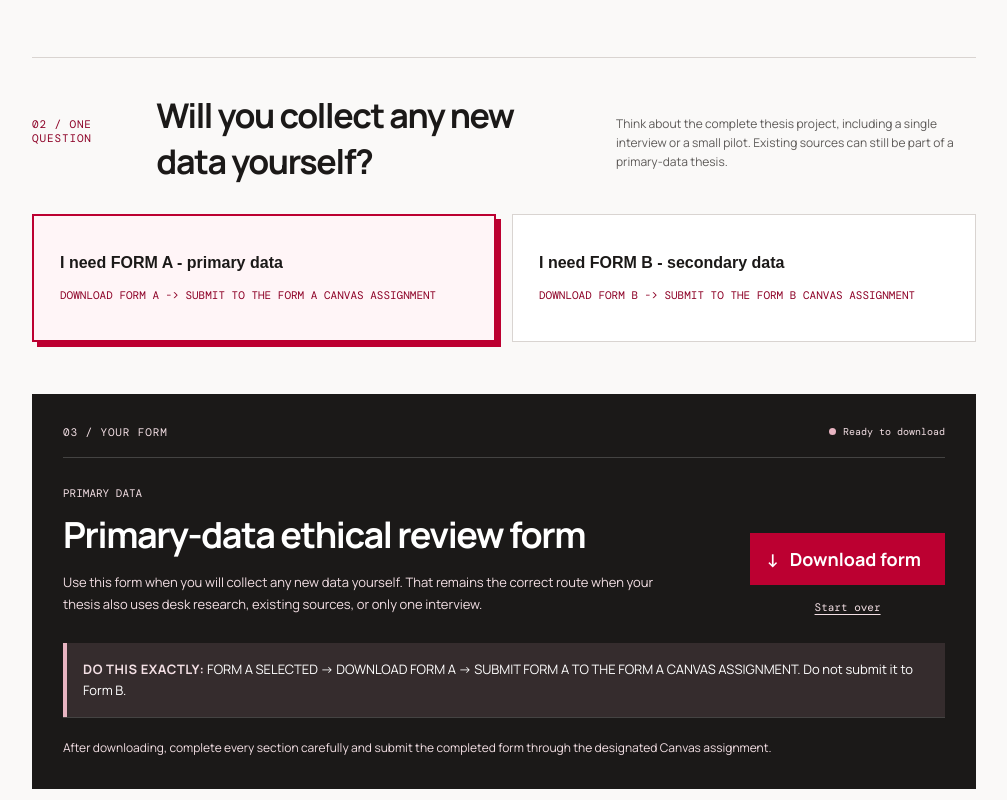
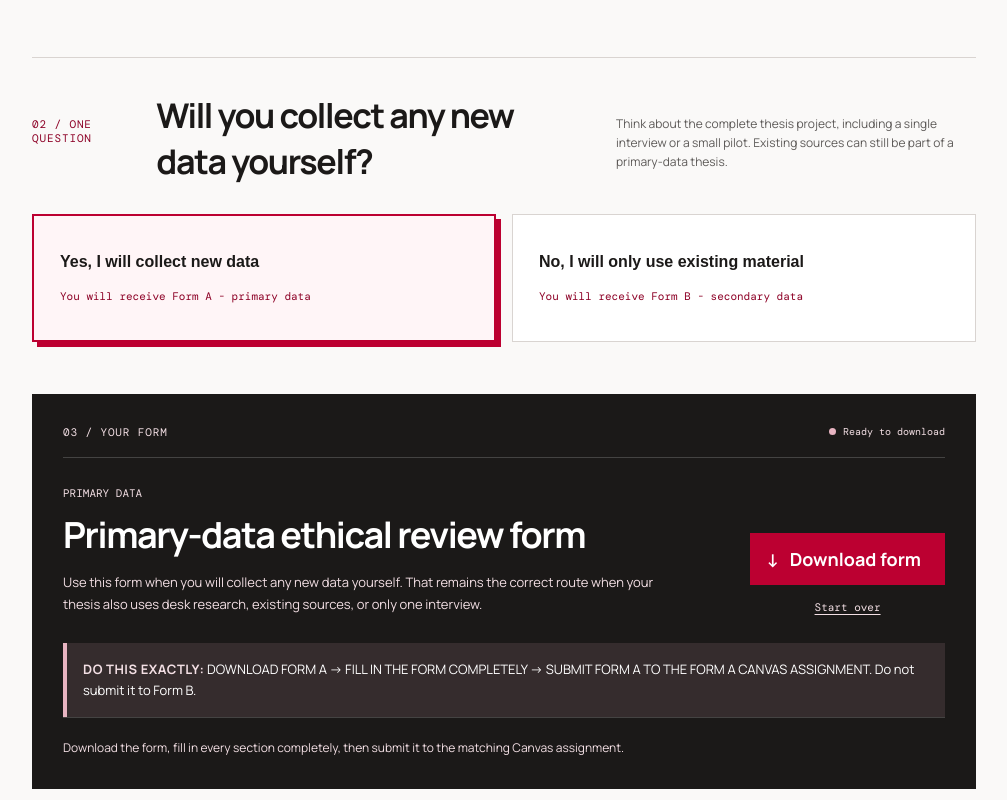
Before and after one commit to ICTO-FMG/SWethics, a plain HTML site: page index.html in a window 1280 px wide. Both pictures are taken after a click on the button 400 px from the left and 1144 px from the top of the page. Shown: the part 867-1667 px from the top of the page, without its empty margins (136-1143 px from the left). Drawn offline with nearby package versions, Linux system fonts and the light colour scheme.

Commit message:
Clarify form choice and submission steps

```diff
--- a/index.html
+++ b/index.html
@@ -35,7 +35,7 @@
         </p>
         <div class="submission-rule" role="note">
           <strong data-i18n="submissionRuleLabel">Submission rule</strong>
-          <span data-i18n="submissionRule">Download Form A or Form B. Submit the form you downloaded to the Canvas assignment with the same letter. Form A goes to the primary-data assignment. Form B goes to the secondary-data assignment.</span>
+          <span data-i18n="submissionRule">Answer YES if you will collect new data: you will receive Form A. Answer NO if you will only use existing material: you will receive Form B. Fill in the form completely before submitting it to the matching Canvas assignment.</span>
         </div>
       </section>
 
@@ -110,7 +110,7 @@
           <span id="submission-instruction"></span>
         </p>
         <p class="next-step">
-          <span data-i18n="nextStep">After downloading, complete every section carefully and submit the completed form through the designated Canvas assignment.</span>
+          <span data-i18n="nextStep">Download the form, fill in every section completely, then submit it to the matching Canvas assignment.</span>
         </p>
       </section>
 
--- a/script.js
+++ b/script.js
@@ -7,29 +7,29 @@ const translations = {
   }
 };
 
-translations.en.nextStep = 'After downloading, complete every section carefully and submit the completed form through the designated Canvas assignment.';
-translations.nl.nextStep = 'Vul na het downloaden elke sectie zorgvuldig in en dien het ingevulde formulier in via de aangewezen Canvas-opdracht.';
+translations.en.nextStep = 'Download the form, fill in every section completely, then submit it to the matching Canvas assignment.';
+translations.nl.nextStep = 'Download het formulier, vul elke sectie volledig in en dien het daarna in bij de bijbehorende Canvas-opdracht.';
 translations.en.submissionRuleLabel = 'Submission rule';
-translations.en.submissionRule = 'Download Form A or Form B. Submit the form you downloaded to the Canvas assignment with the same letter. Form A goes to the primary-data assignment. Form B goes to the secondary-data assignment.';
-translations.en.primaryChoice = 'I need FORM A - primary data';
-translations.en.primaryChoiceDetail = 'DOWNLOAD FORM A -> SUBMIT TO THE FORM A CANVAS ASSIGNMENT';
-translations.en.secondaryChoice = 'I need FORM B - secondary data';
-translations.en.secondaryChoiceDetail = 'DOWNLOAD FORM B -> SUBMIT TO THE FORM B CANVAS ASSIGNMENT';
+translations.en.submissionRule = 'Answer YES if you will collect new data: you will receive Form A. Answer NO if you will only use existing material: you will receive Form B. Fill in the form completely before submitting it to the matching Canvas assignment.';
+translations.en.primaryChoice = 'Yes, I will collect new data';
+translations.en.primaryChoiceDetail = 'You will receive Form A - primary data';
+translations.en.secondaryChoice = 'No, I will only use existing material';
+translations.en.secondaryChoiceDetail = 'You will receive Form B - secondary data';
 translations.en.submissionLabel = 'Do this exactly:';
 translations.en.forms = {
-  primary: 'FORM A SELECTED -> DOWNLOAD FORM A -> SUBMIT FORM A TO THE FORM A CANVAS ASSIGNMENT. Do not submit it to Form B.',
-  secondary: 'FORM B SELECTED -> DOWNLOAD FORM B -> SUBMIT FORM B TO THE FORM B CANVAS ASSIGNMENT. Do not submit it to Form A.'
+  primary: 'DOWNLOAD FORM A -> FILL IN THE FORM COMPLETELY -> SUBMIT FORM A TO THE FORM A CANVAS ASSIGNMENT. Do not submit it to Form B.',
+  secondary: 'DOWNLOAD FORM B -> FILL IN THE FORM COMPLETELY -> SUBMIT FORM B TO THE FORM B CANVAS ASSIGNMENT. Do not submit it to Form A.'
 };
 translations.nl.submissionRuleLabel = 'Indieningsregel';
-translations.nl.submissionRule = 'Download formulier A of formulier B. Dien het formulier dat je hebt gedownload in bij de Canvas-opdracht met dezelfde letter. Formulier A hoort bij de opdracht voor primaire data. Formulier B hoort bij de opdracht voor secundaire data.';
-translations.nl.primaryChoice = 'Ik heb FORMULIER A nodig - primaire data';
-translations.nl.primaryChoiceDetail = 'DOWNLOAD FORMULIER A -> DIEN IN BIJ DE CANVAS-OPDRACHT VOOR FORMULIER A';
-translations.nl.secondaryChoice = 'Ik heb FORMULIER B nodig - secundaire data';
-translations.nl.secondaryChoiceDetail = 'DOWNLOAD FORMULIER B -> DIEN IN BIJ DE CANVAS-OPDRACHT VOOR FORMULIER B';
+translations.nl.submissionRule = 'Antwoord JA als je nieuwe data gaat verzamelen: je krijgt formulier A. Antwoord NEE als je alleen bestaand materiaal gebruikt: je krijgt formulier B. Vul het formulier volledig in voordat je het bij de bijbehorende Canvas-opdracht indient.';
+translations.nl.primaryChoice = 'Ja, ik ga nieuwe data verzamelen';
+translations.nl.primaryChoiceDetail = 'Je krijgt formulier A - primaire data';
+translations.nl.secondaryChoice = 'Nee, ik gebruik alleen bestaand materiaal';
+translations.nl.secondaryChoiceDetail = 'Je krijgt formulier B - secundaire data';
 translations.nl.submissionLabel = 'Doe dit precies:';
 translations.nl.forms = {
-  primary: 'FORMULIER A GESELECTEERD -> DOWNLOAD FORMULIER A -> DIEN FORMULIER A IN BIJ DE CANVAS-OPDRACHT VOOR FORMULIER A. Dien het niet in bij formulier B.',
-  secondary: 'FORMULIER B GESELECTEERD -> DOWNLOAD FORMULIER B -> DIEN FORMULIER B IN BIJ DE CANVAS-OPDRACHT VOOR FORMULIER B. Dien het niet in bij formulier A.'
+  primary: 'DOWNLOAD FORMULIER A -> VUL HET FORMULIER VOLLEDIG IN -> DIEN FORMULIER A IN BIJ DE CANVAS-OPDRACHT VOOR FORMULIER A. Dien het niet in bij formulier B.',
+  secondary: 'DOWNLOAD FORMULIER B -> VUL HET FORMULIER VOLLEDIG IN -> DIEN FORMULIER B IN BIJ DE CANVAS-OPDRACHT VOOR FORMULIER B. Dien het niet in bij formulier A.'
 };
 
 const forms = {
--- a/styles.css
+++ b/styles.css
@@ -68,8 +68,8 @@ h1 { max-width: 700px; margin-bottom: 20px; font-size: clamp(42px, 6vw, 72px); l
 .choice:hover, .choice:focus-visible { border-color: var(--uva-red); background: #fff5f7; transform: translateY(-3px); outline: none; }
 .choice[aria-pressed='true'] { border: 2px solid var(--uva-red); background: #fff5f7; box-shadow: 5px 5px 0 var(--uva-red); }
 .choice-label, .choice-detail { display: block; }
-.choice-label { margin-bottom: 16px; font-size: 16px; font-weight: 700; }
-.choice-detail { color: var(--uva-red-dark); font-family: 'DM Mono', monospace; font-size: 11px; }
+.choice-label { margin-bottom: 16px; font-size: 16px; font-weight: 700; line-height: 1.35; }
+.choice-detail { color: var(--uva-red-dark); font-family: 'DM Mono', monospace; font-size: 11px; line-height: 1.5; }
 .result { margin-top: 52px; padding: 30px; border: 1px solid var(--uva-black); background: var(--uva-black); color: var(--uva-white); animation: appear .35s ease both; }
 .result-topline { display: flex; align-items: center; justify-content: space-between; border-bottom: 1px solid rgba(255,255,255,.18); padding-bottom: 18px; }
 .result .section-kicker { color: #f3dfe4; margin: 0; }
```
